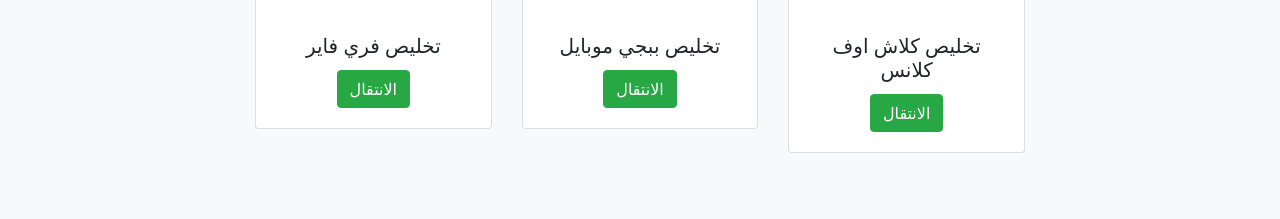
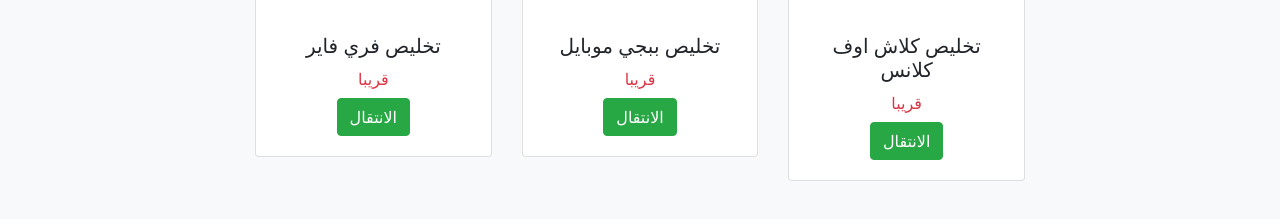
Before and after one commit to integrasolutiontech/Trmogeed, a plain HTML site: page index.html in a window 1280 px wide. Shown: the part 351-570 px from the top of the page. Drawn offline with nearby package versions, Linux system fonts and the light colour scheme.

Commit message:
index.html

```diff
--- a/index.html
+++ b/index.html
@@ -55,8 +55,8 @@
           <img src="https://img.utdstc.com/icon/24c/99b/24c99b60c754cd4f1b1f17bc5ee36a2ae6a0e7918d24c0cb1793c900c8d41b97:200" class="card-img-top" alt="صورة 1">
           <div class="card-body">
             <h5 class="card-title">تخليص فري فاير</h5>
-
-            <a href="page1.html" class="btn btn-success">الانتقال</a>
+             <h6 class="text-danger">قريبا</h6>
+            <a href="#" class="btn btn-success">الانتقال</a>
           </div>
         </div>
       </div>
@@ -65,8 +65,8 @@
           <img src="https://ar.bringapk.com/home/wp-content/uploads/2022/05/logo-2593.jpg" class="card-img-top" alt="صورة 2">
           <div class="card-body">
             <h5 class="card-title">تخليص ببجي موبايل</h5>
-
-            <a href="page1.html" class="btn btn-success">الانتقال</a>
+            <h6 class="text-danger">قريبا</h6>
+            <a href="#" class="btn btn-success">الانتقال</a>
           </div>
         </div>
       </div>
@@ -75,8 +75,8 @@
           <img src="https://play-lh.googleusercontent.com/LByrur1mTmPeNr0ljI-uAUcct1rzmTve5Esau1SwoAzjBXQUby6uHIfHbF9TAT51mgHm" class="card-img-top" alt="صورة 3">
           <div class="card-body">
             <h5 class="card-title">تخليص كلاش اوف كلانس</h5>
-
-            <a href="page1.html" class="btn btn-success">الانتقال</a>
+             <h6 class="text-danger">قريبا</h6>
+            <a href="#" class="btn btn-success">الانتقال</a>
           </div>
         </div>
       </div>
```
